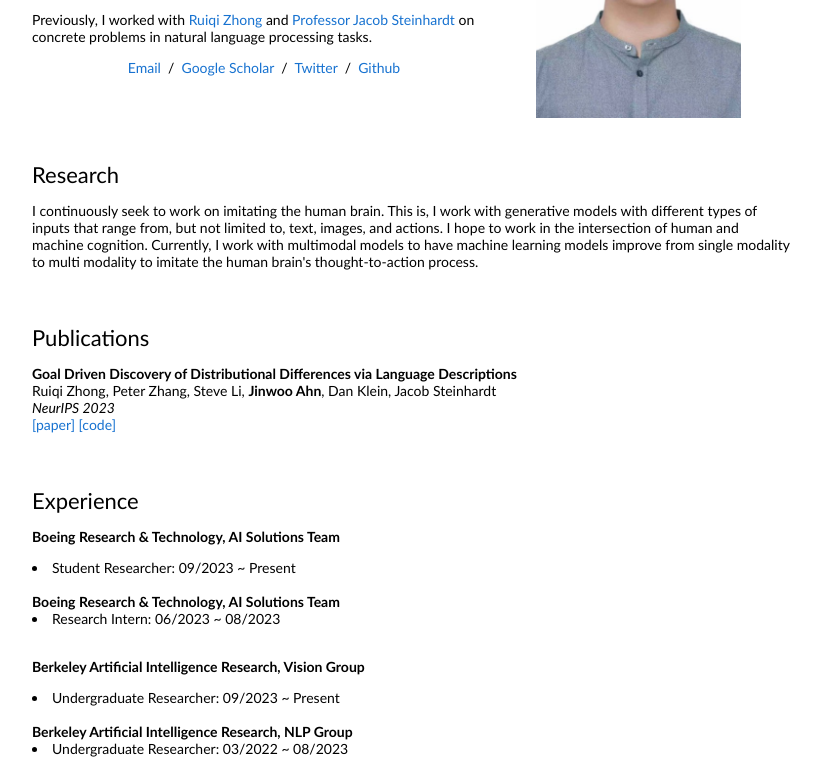
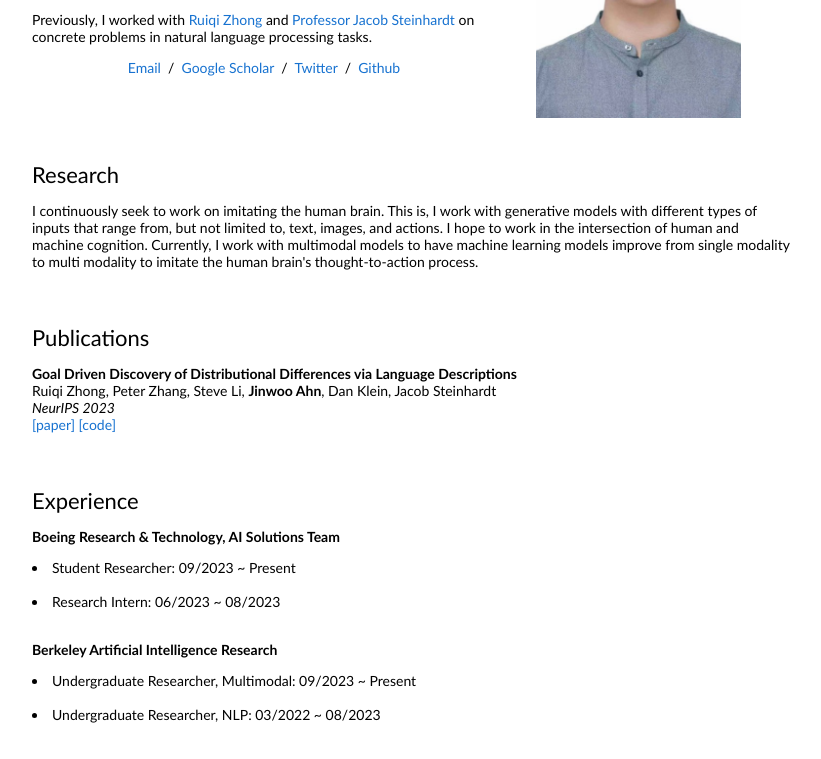
Before and after one commit to research-jinwoo/research-jinwoo.github.io, a plain HTML site: page index.html in a window 1280 px wide. Shown: the part 203-962 px from the top of the page, without its empty margins (228-1049 px from the left). Drawn offline with Linux system fonts and the light colour scheme.

Commit message:
Update index.html

```diff
--- a/index.html
+++ b/index.html
@@ -88,15 +88,13 @@
                 <p>
                   <strong>Boeing Research & Technology, AI Solutions Team</strong>
                   <li>Student Researcher: 09/2023 ~ Present</li></br>
-                  <strong>Boeing Research & Technology, AI Solutions Team</strong>
                   <li>Research Intern: 06/2023 ~ 08/2023</li></br>
                 </p>
 
                 <p>
-                  <strong>Berkeley Artificial Intelligence Research, Vision Group</strong>
-                  <li>Undergraduate Researcher: 09/2023 ~ Present</li></br>
-                  <strong>Berkeley Artificial Intelligence Research, NLP Group</strong>
-                  <li>Undergraduate Researcher: 03/2022 ~ 08/2023</li></br>
+                  <strong>Berkeley Artificial Intelligence Research</strong>
+                  <li>Undergraduate Researcher, Multimodal: 09/2023 ~ Present</li></br>
+                  <li>Undergraduate Researcher, NLP: 03/2022 ~ 08/2023</li></br>
                 </p>
 
               </td>
```
